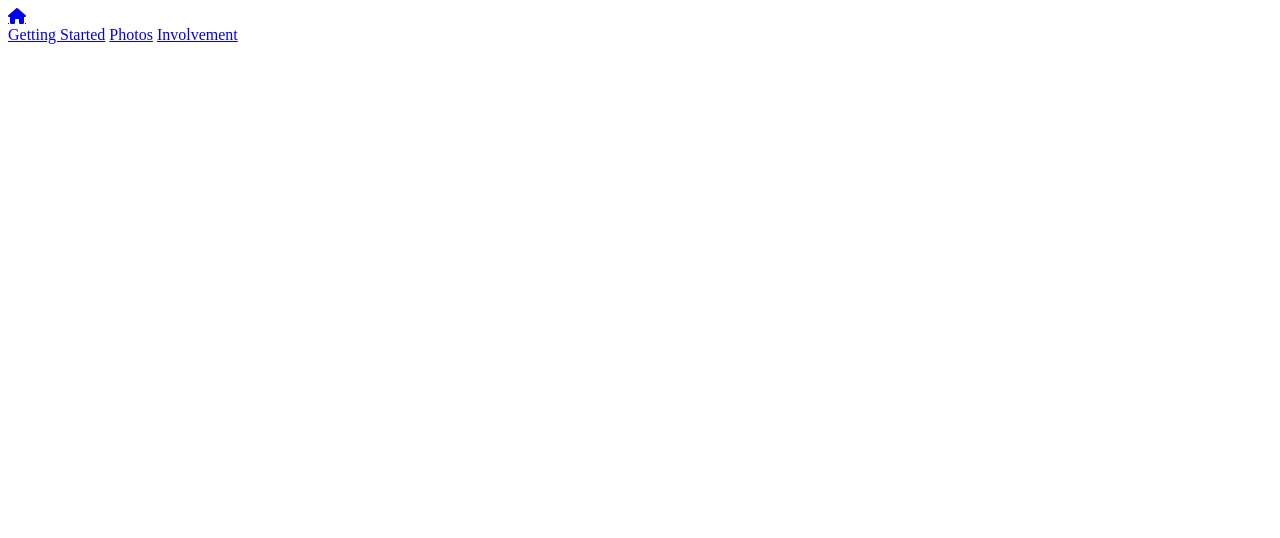
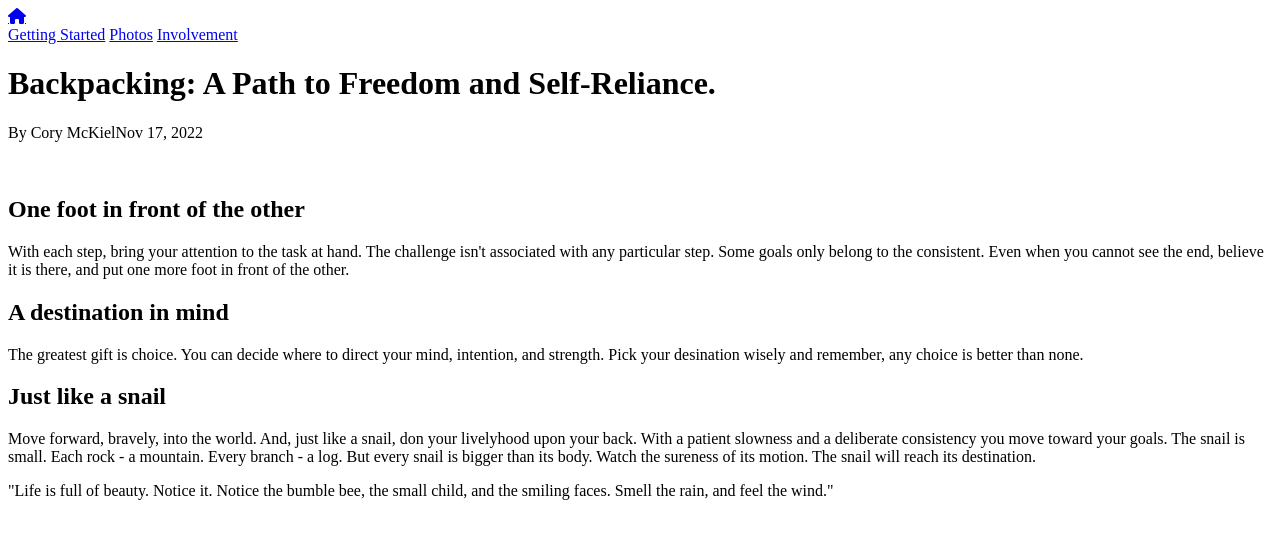
Before and after one commit to BongoTech/my-first-website, a plain HTML site: page index.html in a window 1280 px wide. Drawn offline with Linux system fonts and the light colour scheme.

Commit message:
Finished the main structure of the main page.

```diff
--- a/index.html
+++ b/index.html
@@ -18,5 +18,37 @@
                 </div>
             </div>
         </header>
+        <div class="mb">
+            <h1 class="mb-title">Backpacking: A Path to Freedom and Self-Reliance.</h1>
+            <p class="mb-author">By Cory McKiel<span class="mb-date">Nov 17, 2022</span></p>
+
+            <img class="mb-image" src="">
+
+            <h2 class="mb-header">One foot in front of the other</h2>
+            <p class="mb-paragraph">
+                With each step, bring your attention to the task at hand. The challenge isn't associated with any particular step.
+                Some goals only belong to the consistent. Even when you cannot see the end, believe it is there, and put one more
+                foot in front of the other.
+            </p>
+
+            <h2 class="mb-header">A destination in mind</h2>
+            <p class="mb-paragraph">
+                The greatest gift is choice. You can decide where to direct your mind, intention, and strength. Pick your desination
+                wisely and remember, any choice is better than none.
+            </p>
+
+            <h2 class="mb-header">Just like a snail</h2>
+            <p class="mb-paragraph">
+                Move forward, bravely, into the world. And, just like a snail, don your livelyhood upon your back. With a patient
+                slowness and a deliberate consistency you move toward your goals. The snail is small. Each rock - a mountain. Every
+                branch - a log. But every snail is bigger than its body. Watch the sureness of its motion. The snail will reach its destination.
+            </p>
+        </div>
+        <footer class="ft">
+            <p class="ft-paragraph">
+                "Life is full of beauty. Notice it. Notice the bumble bee, the small child, and the smiling faces.
+                 Smell the rain, and feel the wind."
+            </p>
+        </footer>
     </body>
 </html>
```
